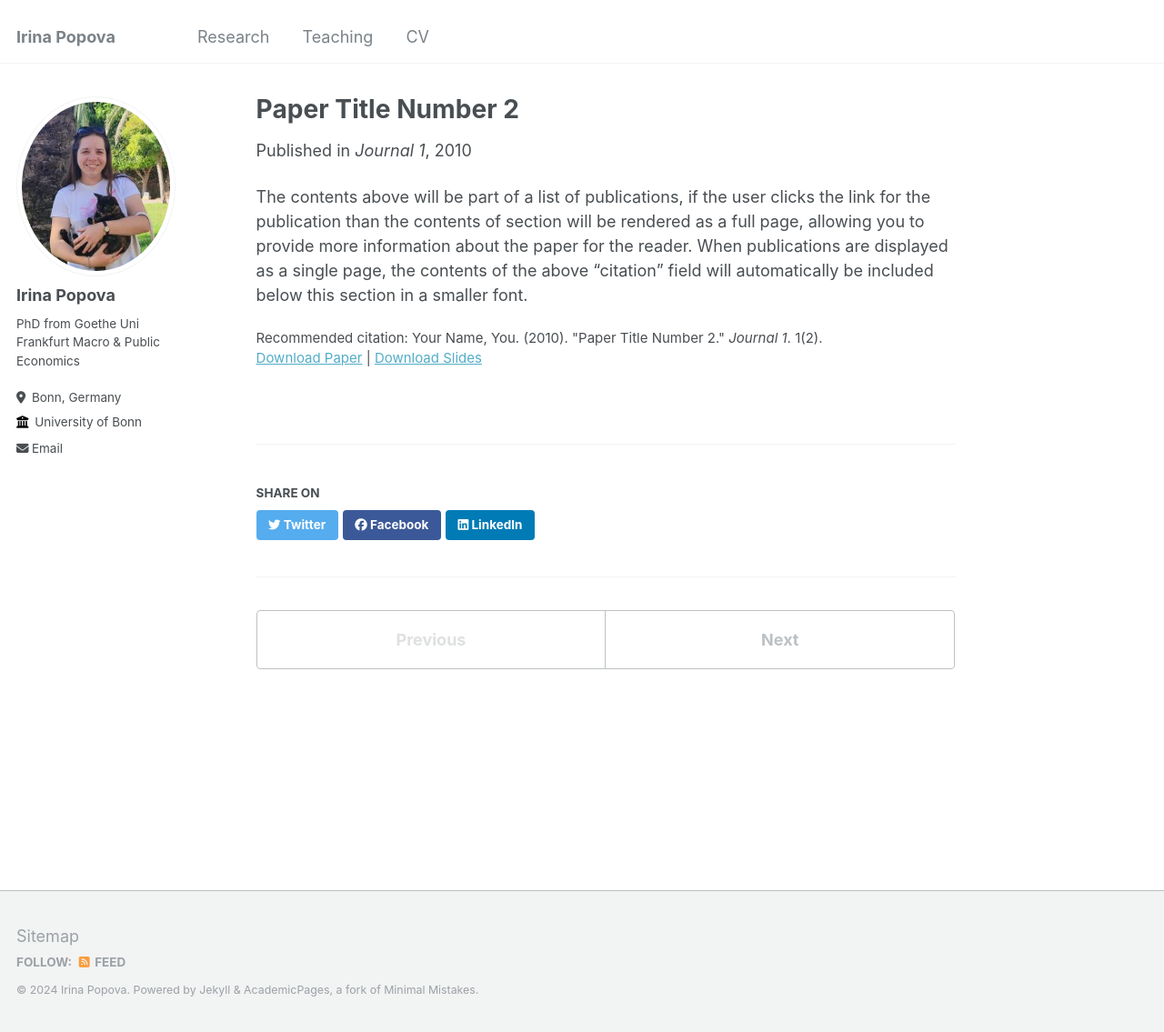
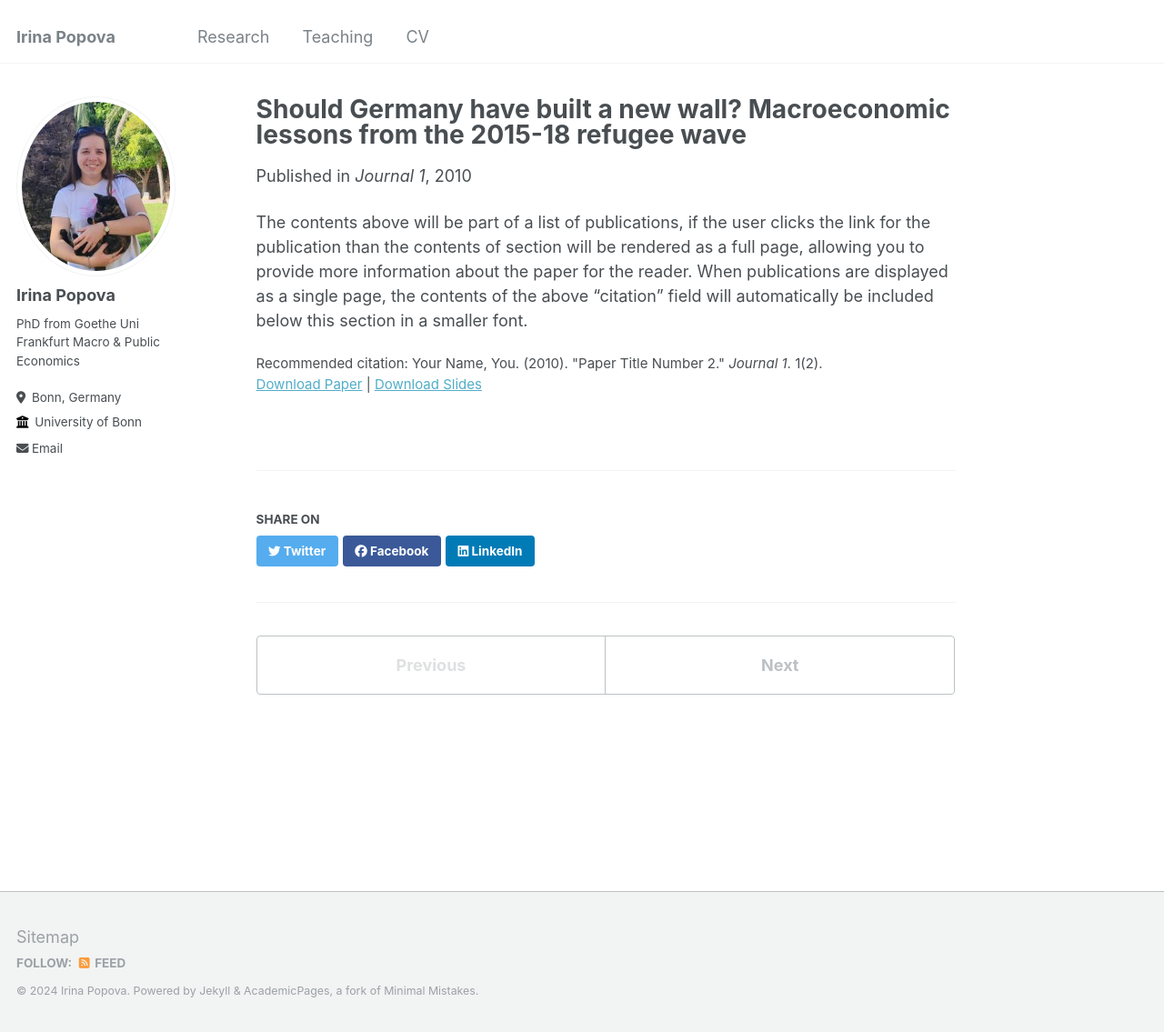
Before and after one commit to theta73/theta73.github.io, a Jekyll site: the page built from _publications/2010-10-01-paper-title-number-2.md, in a window 1280 px wide and 1135 px high. Shown: the whole window at 91% size. Built offline with Jekyll 4.4.1, drawn with Linux system fonts in a browser that asks for light colours; a file with an impossible date is left out.

Commit message:
Update 2010-10-01-paper-title-number-2.md

```diff
--- a/_publications/2010-10-01-paper-title-number-2.md
+++ b/_publications/2010-10-01-paper-title-number-2.md
@@ -1,5 +1,5 @@
 ---
-title: "Paper Title Number 2"
+title: "Should Germany have built a new wall? Macroeconomic lessons from the 2015-18 refugee wave"
 collection: publications
 permalink: /publication/2010-10-01-paper-title-number-2
 excerpt: 'This paper is about the number 2. The number 3 is left for future work.'
```
